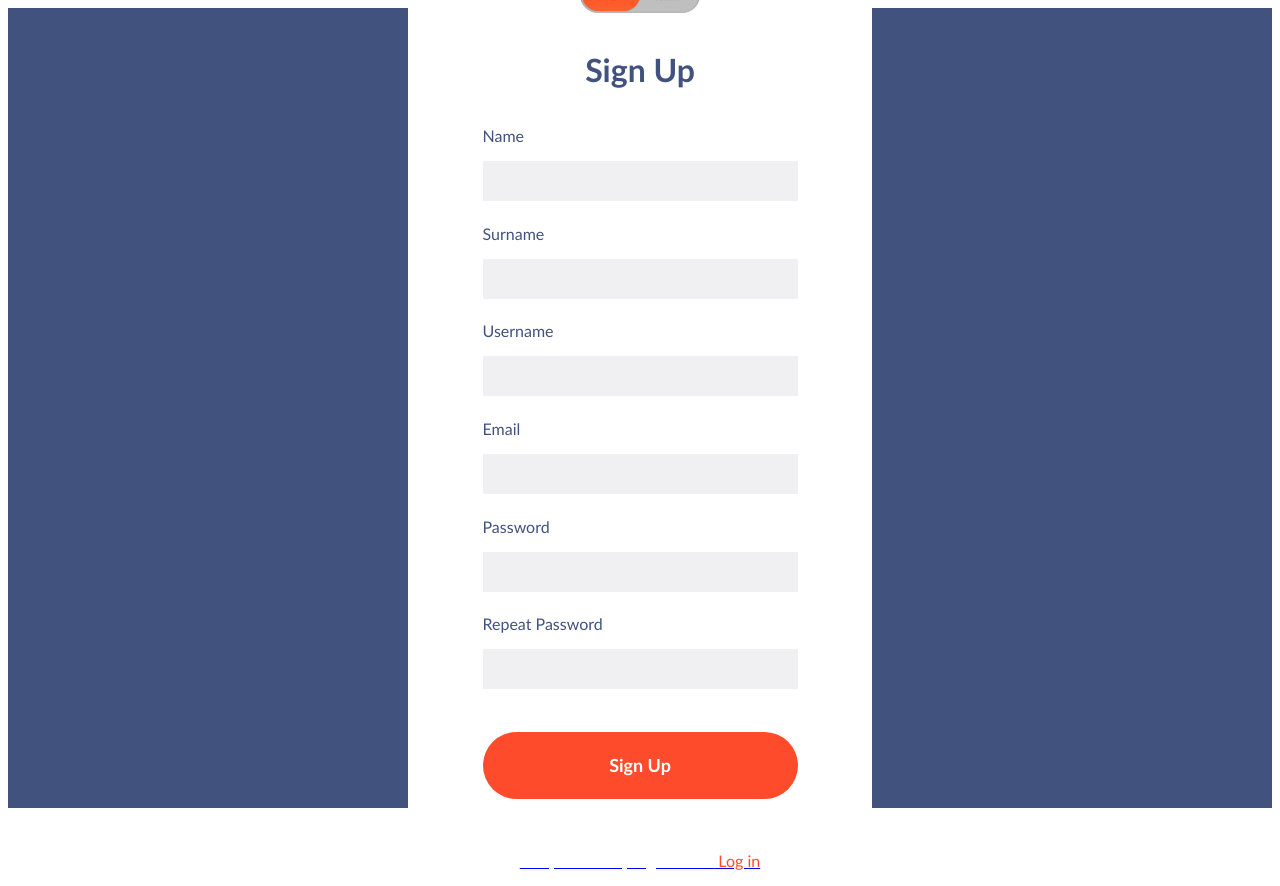
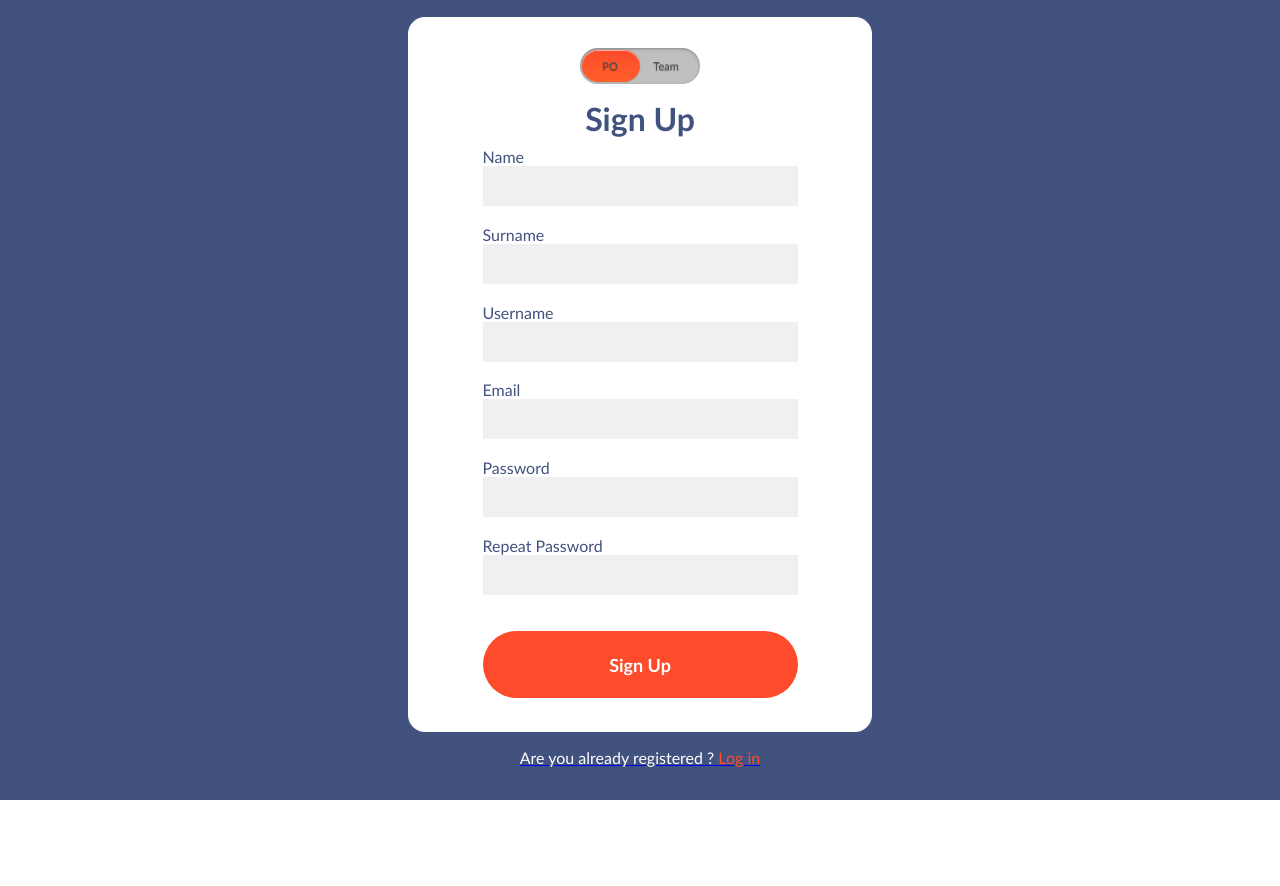
Before and after one commit to jolivert/Fullstack_project, a React (Vite) app in the folder FRONTEND/: page /signUp in a window 1280 px wide. After the commit the page ends 800 px from the top, so only its background shows below. Built offline with nearby package versions, Linux system fonts and the light colour scheme.

Commit message:
refactor: mediaquery singUp resuelto problema fondo

```diff
--- a/FRONTEND/src/assets/style/App.css
+++ b/FRONTEND/src/assets/style/App.css
@@ -2,5 +2,8 @@
 *{
   font-family:'Gill Sans', 'Gill Sans MT', Calibri, 'Trebuchet MS', sans-serif;
   box-sizing: border-box;
+  margin:0;
+  padding:0;
+
 
 }
--- a/FRONTEND/src/assets/style/signUp.css
+++ b/FRONTEND/src/assets/style/signUp.css
@@ -73,14 +73,14 @@
   flex-direction: column;
   justify-content: center;
   align-items: center;
-  height: 100vh;
+  height: auto; /**/
   background-color: #41527e;
   color: #41527e;
 }
 
 
 .box-signup {
-  padding-top: 2em;
+  padding: 1em;
   align-items: center;
   flex-direction: column;
   display: flex;
@@ -89,21 +89,26 @@
   width: 29em;
   background-color: #ffffff;
   border-radius: 17px;
+
 }
-
+.box-signup h1 {
+  margin-bottom: .3em;
+}
 
 .box-signup input {
   border: none;
-  margin-bottom: 0.5em;
+  margin-bottom: 1.4em;
   width: 315px;
   height: 40px;
   background: #f0f0f3;
 }
 
+
 .box-signup button {
   font-size: large;
   font-weight: 700;
-  margin: 2em;
+  margin-top: 1em;
+  margin-bottom: 1em;
   color: #ffffff;
   border: none;
   width: 315px;
@@ -126,7 +131,15 @@
 
 .login_back{
   color: #ffffff;
+  margin: 1em;
 }
 .login_back span{
   color: #fe4b2b;
 }
+
+@media (max-height: 800px) {
+  .container-initial{
+    height: 100%;
+    min-height: 780px;
+  }
+}
--- a/FRONTEND/src/components/SignUp.jsx
+++ b/FRONTEND/src/components/SignUp.jsx
@@ -123,6 +123,9 @@ const SignUp = () => {
             Are you already registered ?<span> Log in</span>{' '}
           </p>
         </Link>
+
+
+
     </div>
   )
 }
--- a/FRONTEND/src/pages/Initial.jsx
+++ b/FRONTEND/src/pages/Initial.jsx
@@ -6,7 +6,7 @@ import SignUp from '../components/SignUp'
 const Initial = () => {
   return (
     <div>
-      <Login/>
+
     </div>
   )
 }
```
